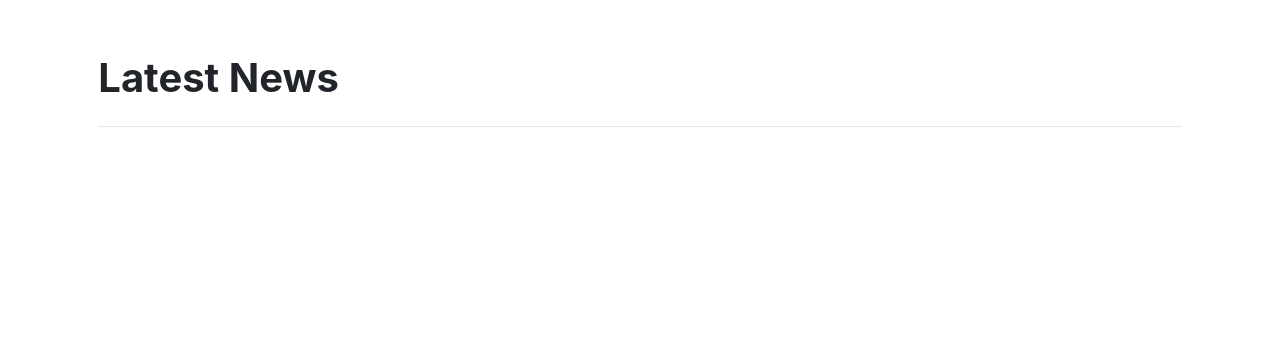
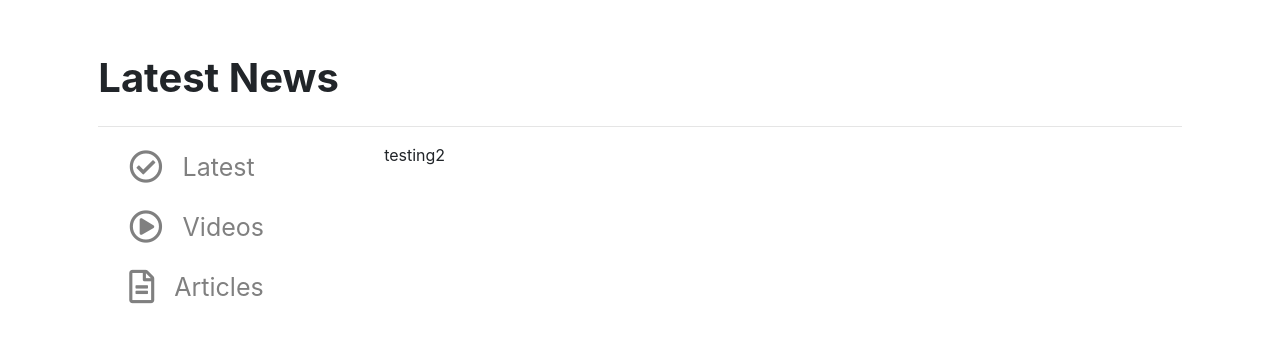
Before and after one commit to mawais54013/IGN-CodeFoo, a plain HTML site: page Front-End/index.html in a window 1280 px wide. Drawn offline with nearby package versions, Linux system fonts and the light colour scheme.

Commit message:
update html

```diff
--- a/Front-End/index.html
+++ b/Front-End/index.html
@@ -6,7 +6,7 @@
     <title>Front End Project</title>
     <meta name="viewport" content="width=device-width, initial-scale=1">
     <link rel="stylesheet" href="https://stackpath.bootstrapcdn.com/bootstrap/4.1.3/css/bootstrap.min.css" integrity="sha384-MCw98/SFnGE8fJT3GXwEOngsV7Zt27NXFoaoApmYm81iuXoPkFOJwJ8ERdknLPMO" crossorigin="anonymous">
-    <link rel="stylesheet" type="text/css" media="screen" href="style.css">
+    <link rel="stylesheet" href="https://use.fontawesome.com/releases/v5.7.2/css/all.css" integrity="sha384-fnmOCqbTlWIlj8LyTjo7mOUStjsKC4pOpQbqyi7RrhN7udi9RwhKkMHpvLbHG9Sr" crossorigin="anonymous">    <link rel="stylesheet" type="text/css" media="screen" href="style.css">
 </head>
     <body>
         <div class="container" id="head1">
@@ -16,6 +16,26 @@
         </div>
         <hr>
 
+        <div class="container">
+            <div class="row">
+                <div class="col-sm-3">
+                    <div>
+                        <button><i class="far fa-check-circle fa-lg" id="icon1"></i>Latest</button>
+                    </div>
+                    <!-- <br> -->
+                    <div id="button1">
+                        <button><i class="far fa-play-circle fa-lg" id="icon1"></i>Videos</button>
+                    </div>
+                    <!-- <br> -->
+                    <div id="button1">
+                        <button><i class="far fa-file-alt fa-lg" id="icon1"></i>Articles</button>
+                    </div>
+                </div>
+                <div class="col-sm-9">
+                    testing2
+                </div>
+            </div>
+        </div>
 
         <script src="https://code.jquery.com/jquery-3.3.1.slim.min.js" integrity="sha384-q8i/X+965DzO0rT7abK41JStQIAqVgRVzpbzo5smXKp4YfRvH+8abtTE1Pi6jizo" crossorigin="anonymous"></script>
         <script src="https://cdnjs.cloudflare.com/ajax/libs/popper.js/1.14.3/umd/popper.min.js" integrity="sha384-ZMP7rVo3mIykV+2+9J3UJ46jBk0WLaUAdn689aCwoqbBJiSnjAK/l8WvCWPIPm49" crossorigin="anonymous"></script>
--- a/Front-End/style.css
+++ b/Front-End/style.css
@@ -12,3 +12,33 @@ h1
 {
     font-weight: bold;
 }
+button
+{
+    width: 100%;
+    height: 50px;
+    color: gray;
+    background-color: Transparent;
+    background-repeat:no-repeat;
+    border: none;
+    cursor:pointer;
+    overflow: hidden;
+    outline:none;
+    text-align: left;
+    font-size: 25px;
+}
+
+button:hover {
+    background-color: #8b0000;
+    color: white;
+  }
+
+#icon1
+{
+    margin-right: 20px;
+    margin-left: 10px;
+}
+
+#button1
+{
+    margin-top: 10px;
+}
```
